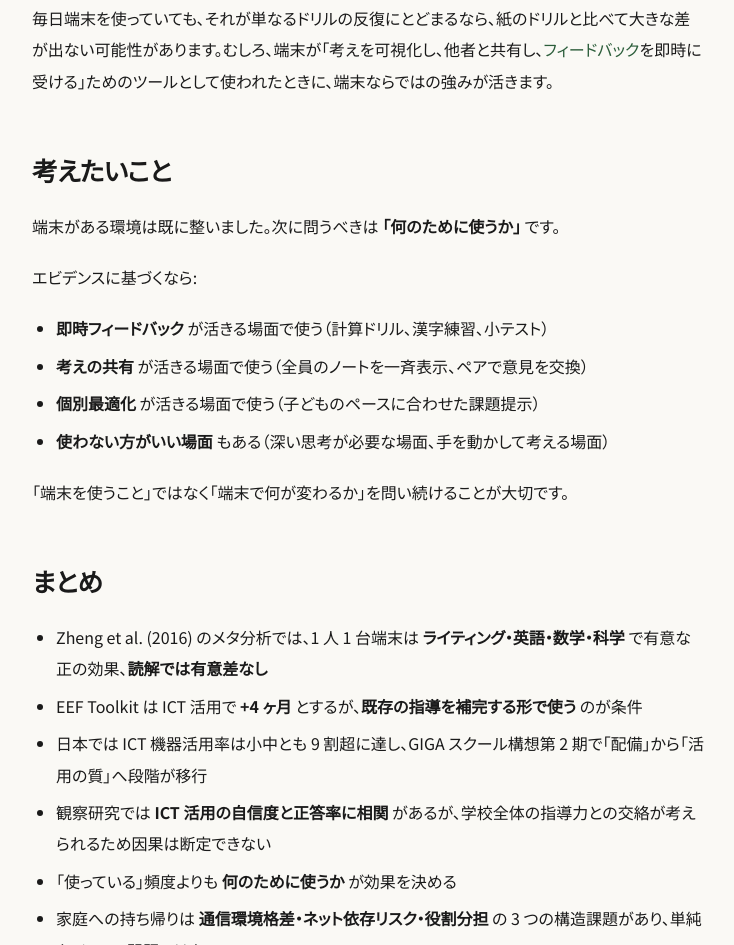
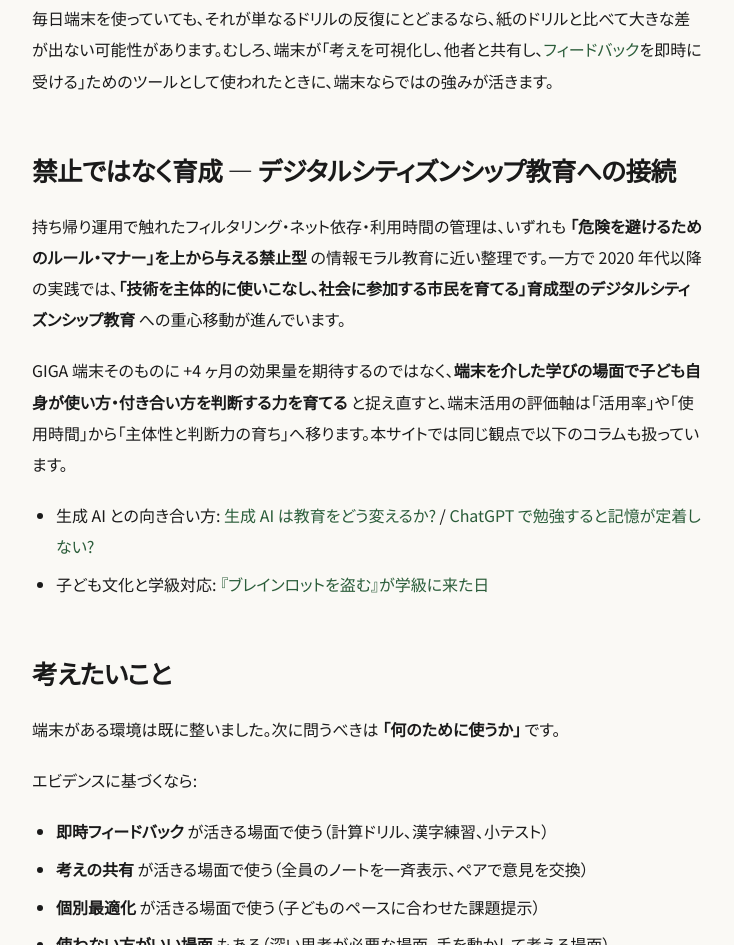
Before and after one commit to Hayato-Isagawa/edu-evidence, an Astro site: page /columns/giga-school-evidence in a window 1280 px wide. Shown: the part 2976-3921 px from the top of the page, without its empty margins (72-806 px from the left). Built offline with nearby package versions, Linux system fonts and the light colour scheme; Astro itself is replaced by a stand-in of ours.

Commit message:
docs(columns): add digital citizenship bridge section to giga-school-evidence
GIGA 端末の持ち帰り運用で論じたフィルタリング・ネット依存・時間管理は、
禁止型の情報モラル教育に寄った整理。一方、本サイトで既に複数のコラム
(brainrot-classroom-response / chatgpt-cognitive-crutch /
 generative-ai-education)で扱っている育成型のデジタルシティズンシップ
教育とつながるため、その接続を 1 節で明示。関連 3 コラムへの内部リンクも
追加。

```diff
--- a/src/content/columns/giga-school-evidence.md
+++ b/src/content/columns/giga-school-evidence.md
@@ -62,6 +62,15 @@ GIGA 端末の家庭持ち帰りは、第 2 期でも論点の 1 つです。[
 
 毎日端末を使っていても、それが単なるドリルの反復にとどまるなら、紙のドリルと比べて大きな差が出ない可能性があります。むしろ、端末が「考えを可視化し、他者と共有し、[フィードバック](/strategies/feedback)を即時に受ける」ためのツールとして使われたときに、端末ならではの強みが活きます。
 
+## 禁止ではなく育成 — デジタルシティズンシップ教育への接続
+
+持ち帰り運用で触れたフィルタリング・ネット依存・利用時間の管理は、いずれも **「危険を避けるためのルール・マナー」を上から与える禁止型** の情報モラル教育に近い整理です。一方で 2020 年代以降の実践では、**「技術を主体的に使いこなし、社会に参加する市民を育てる」育成型のデジタルシティズンシップ教育** への重心移動が進んでいます。
+
+GIGA 端末そのものに +4 ヶ月の効果量を期待するのではなく、**端末を介した学びの場面で子ども自身が使い方・付き合い方を判断する力を育てる** と捉え直すと、端末活用の評価軸は「活用率」や「使用時間」から「主体性と判断力の育ち」へ移ります。本サイトでは同じ観点で以下のコラムも扱っています。
+
+- 生成 AI との向き合い方: [生成 AI は教育をどう変えるか?](/columns/generative-ai-education) / [ChatGPT で勉強すると記憶が定着しない?](/columns/chatgpt-cognitive-crutch)
+- 子ども文化と学級対応: [『ブレインロットを盗む』が学級に来た日](/columns/brainrot-classroom-response)
+
 ## 考えたいこと
 
 端末がある環境は既に整いました。次に問うべきは **「何のために使うか」** です。
```
